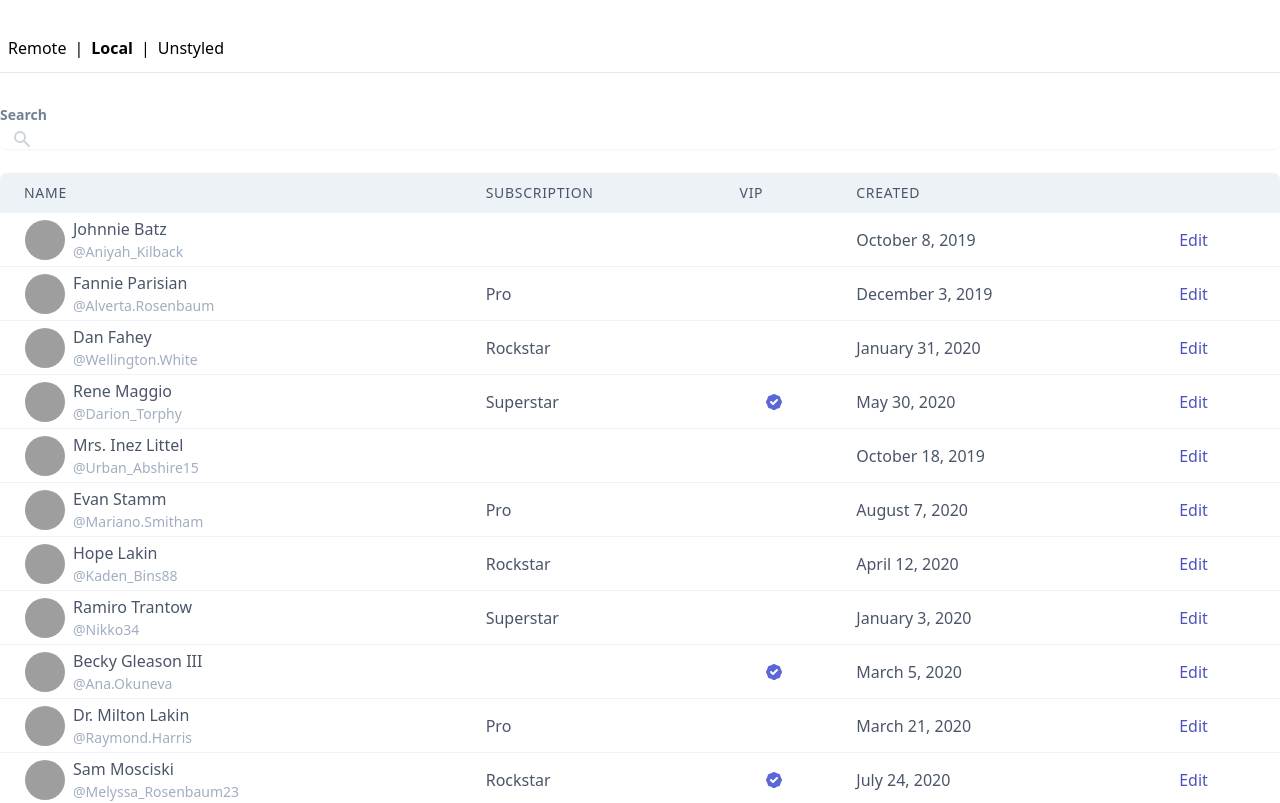
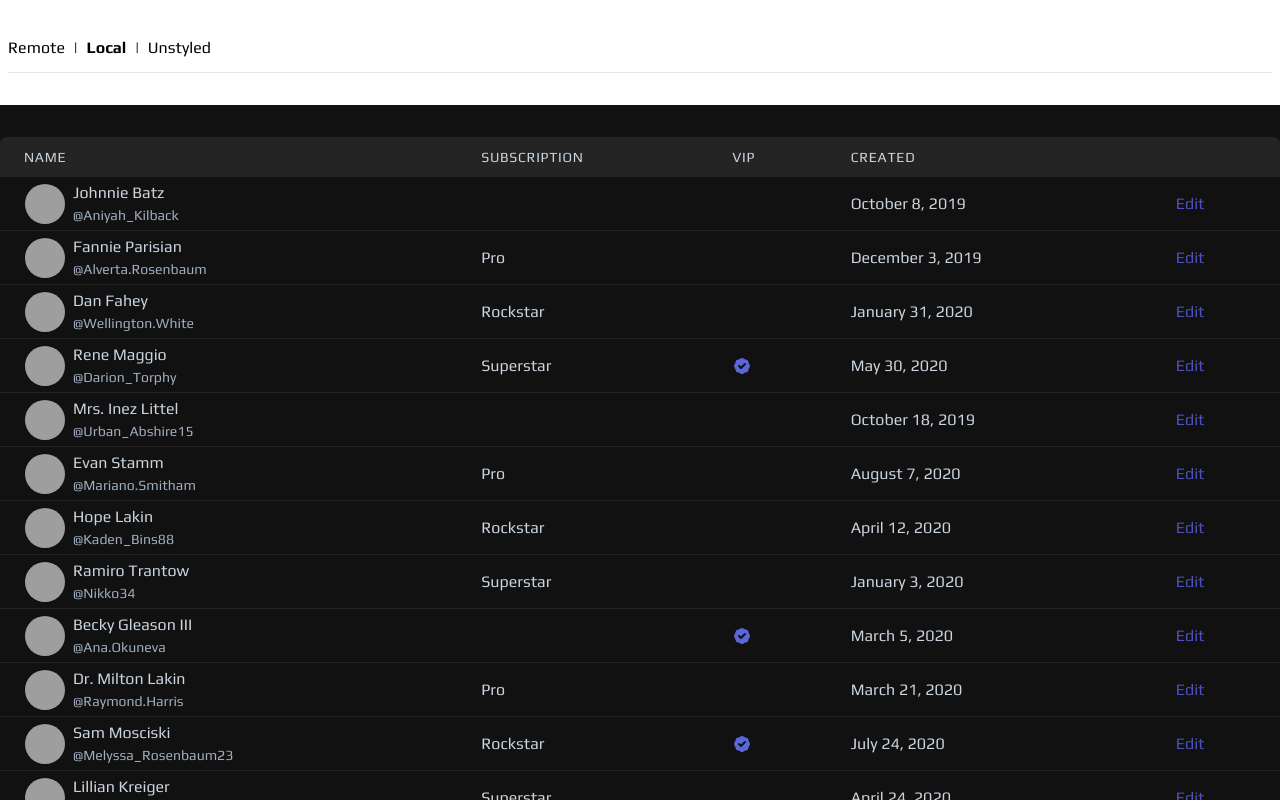
Before and after one commit to Uninen/datatable-experiment, a Vue app: page /local/ in a window 1280 px wide. Shown: the top 803 px of the page. Built offline with nearby package versions, Linux system fonts and the light colour scheme; grey boxes are pictures that could not be loaded; what @tailwindcss/ui, miragejs would draw is missing.

Commit message:
Changed local styles to dark

```diff
--- a/index.html
+++ b/index.html
@@ -3,6 +3,10 @@
   <head>
     <meta charset="UTF-8" />
     <link rel="icon" href="/favicon.ico" />
+    <link
+      href="https://fonts.googleapis.com/css2?family=Play:wght@400;700&family=Roboto+Condensed:wght@700&display=swap"
+      rel="stylesheet"
+    />
     <meta name="viewport" content="width=device-width, initial-scale=1.0" />
     <title>Vite Typescript + Tailwind Starter</title>
   </head>
--- a/src/views/Frame.vue
+++ b/src/views/Frame.vue
@@ -1,8 +1,14 @@
 <template>
-  <div class="justify-center flex-1">
-    <div class="container pt-2 pb-2 mx-auto sm:pt-8 sm:pb-8">
   <div
-        class="flex items-center justify-center w-full px-2 pb-2 mb-8 border-b border-gray-300 sm:justify-between"
+    class="justify-center flex-1 overflow-y-scroll"
+    :class="{
+      'bg-dark-700': $route.path === '/local/',
+    }"
+  >
+    <div class="container pb-8 mx-auto">
+      <div class="w-full px-2 py-2 mb-8 bg-white sm:py-8">
+        <div
+          class="flex items-center justify-center pb-2 border-b border-gray-300 sm:justify-between"
         >
           <div class="flex items-center h-8 space-x-2 text-sm sm:text-base">
             <router-link to="/">Remote</router-link> <span>|</span>
@@ -10,6 +16,7 @@
             <router-link to="/unstyled/" class="hidden sm:block">Unstyled</router-link>
           </div>
           <div id="download-button" class="hidden md:block"></div>
+        </div>
       </div>
       <div id="datatable-filters"></div>
 
--- a/src/views/Local.vue
+++ b/src/views/Local.vue
@@ -5,42 +5,41 @@
       :data="artistList"
       :items-per-page="15"
       id="artists-table"
-      class="overflow-hidden border-b border-collapse border-gray-200 divide-y divide-gray-200 shadow sm:rounded-lg"
+      class="overflow-hidden border-b border-collapse border-gray-900 divide-y divide-gray-800 shadow-dark sm:rounded-lg"
     >
-      <template #filters></template>
       <template #loader>
-        <div class="p-4 text-base bg-gray-200">Loading data...</div>
+        <div class="p-4 text-base bg-gray-800">Loading data...</div>
       </template>
       <table-head class="rounded-t-md">
         <th-item
-          class="items-center px-1 py-3 pl-4 text-sm font-medium leading-4 tracking-wider text-left text-gray-700 uppercase bg-gray-200 select-none sm:px-3 md:px-6"
+          class="items-center px-1 py-3 pl-4 text-sm font-medium leading-4 tracking-wider text-left text-gray-400 uppercase select-none bg-dark-400 sm:px-3 md:px-6"
           order-key="name"
           id="sortby-name"
           >Name</th-item
         >
         <th-item
-          class="items-center px-1 py-3 text-sm font-medium leading-4 tracking-wider text-left text-gray-700 uppercase bg-gray-200 select-none sm:px-3 md:px-6"
+          class="items-center px-1 py-3 text-sm font-medium leading-4 tracking-wider text-left text-gray-400 uppercase select-none bg-dark-400 sm:px-3 md:px-6"
           :hidden-below="2"
           >Subscription</th-item
         >
         <th-item
-          class="items-center py-3 text-sm font-medium leading-4 tracking-wider text-left text-gray-700 uppercase bg-gray-200 select-none sm:px-3 md:px-6"
+          class="items-center py-3 text-sm font-medium leading-4 tracking-wider text-left text-gray-400 uppercase select-none bg-dark-400 sm:px-3 md:px-6"
           >VIP</th-item
         >
         <th-item
-          class="items-center py-3 pl-2 text-sm font-medium leading-4 tracking-wider text-left text-gray-700 uppercase bg-gray-200 select-none sm:px-3 md:px-6"
+          class="items-center py-3 pl-2 text-sm font-medium leading-4 tracking-wider text-left text-gray-400 uppercase select-none bg-dark-400 sm:px-3 md:px-6"
           order-key="created"
           id="sortby-created"
           >Created</th-item
         >
         <th-item
-          class="items-center px-1 py-3 text-sm font-medium leading-4 tracking-wider text-left text-gray-700 uppercase bg-gray-200 select-none sm:px-3 md:px-6"
+          class="items-center px-1 py-3 text-sm font-medium leading-4 tracking-wider text-left text-gray-400 uppercase select-none bg-dark-400 sm:px-3 md:px-6"
           >&nbsp;</th-item
         >
       </table-head>
 
       <table-row
-        class="items-center text-sm text-gray-700 divide-y divide-gray-200 md:text-base"
+        class="items-center text-sm text-gray-400 divide-y divide-dark-400 md:text-base"
         v-slot="{ item, formatDate }"
       >
         <td-item class="py-1">
@@ -56,7 +55,7 @@
           {{ item.subscriptionType }}
         </td-item>
         <td-item class="px-0 sm:px-3 md:px-6">
-          <div class="sm:flex sm:items-center sm:justify-center sm:flex-1">
+          <div class="sm:flex sm:items-center sm:flex-1">
             <t-icon v-if="item.isVip" name="badge-check" class="w-5 h-5 text-indigo-600" />
           </div>
         </td-item>
--- a/src/views/Remote.vue
+++ b/src/views/Remote.vue
@@ -57,7 +57,7 @@
           {{ item.subscriptionType }}
         </td-item>
         <td-item class="px-0 sm:px-3 md:px-6">
-          <div class="sm:flex sm:items-center sm:justify-center sm:flex-1">
+          <div class="sm:flex sm:items-center sm:flex-1">
             <t-icon v-if="item.isVip" name="badge-check" class="w-5 h-5 text-indigo-600" />
           </div>
         </td-item>
--- a/tailwind.config.js
+++ b/tailwind.config.js
@@ -5,14 +5,30 @@ module.exports = {
     enabled: process.env.NODE_ENV === 'production',
     content: ['./index.html', './src/**/*.vue', './src/**/*.ts'],
   },
-  // theme: {
-  //   extend: {
-  //     // here's how to extend fonts if needed
-  //     fontFamily: {
-  //       sans: [...defaultTheme.fontFamily.sans],
-  //     },
-  //   },
-  // },
+  theme: {
+    extend: {
+      boxShadow: {
+        dark: '0 1px 3px 0 rgba(255, 255, 255, 0.1), 0 1px 2px 0 rgba(255, 255, 255, 0.06)',
+      },
+      fontFamily: {
+        sans: ['Play', ...defaultTheme.fontFamily.sans],
+      },
+      colors: {
+        dark: {
+          50: '#F4F4F4',
+          100: '#E8E8E8',
+          200: '#C6C6C6',
+          300: '#A4A4A4',
+          400: '#242424',
+          500: '#1C1C1C',
+          600: '#191919',
+          700: '#111111',
+          800: '#0D0D0D',
+          900: '#080808',
+        },
+      },
+    },
+  },
   plugins: [require('@tailwindcss/ui'), require('@tailwindcss/typography')],
   future: {
     removeDeprecatedGapUtilities: true,
```
Lines whose indentation alone changed are shown as unchanged.
